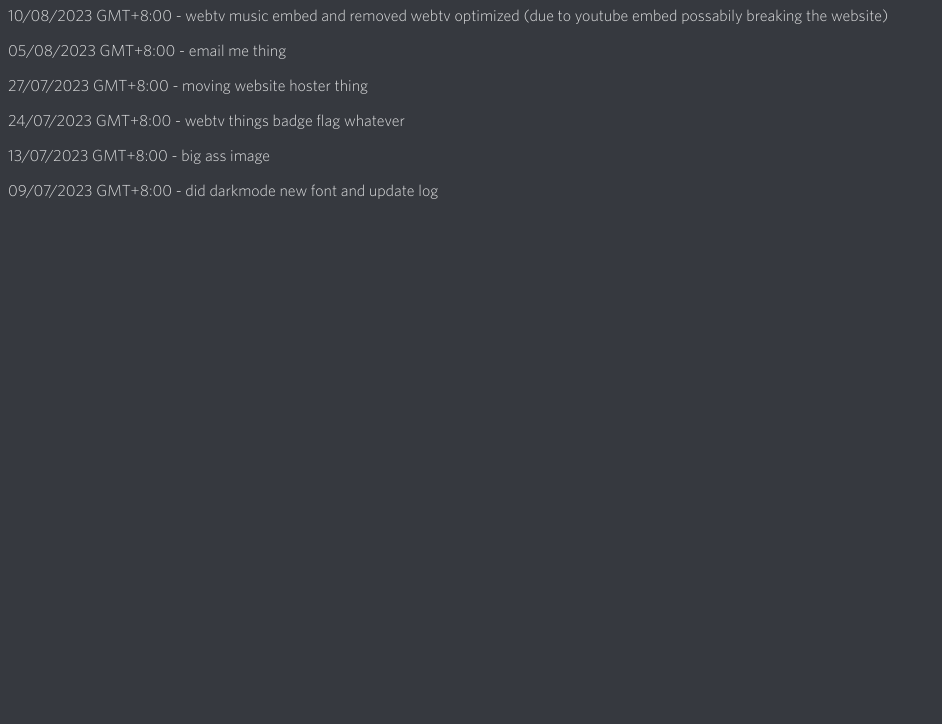
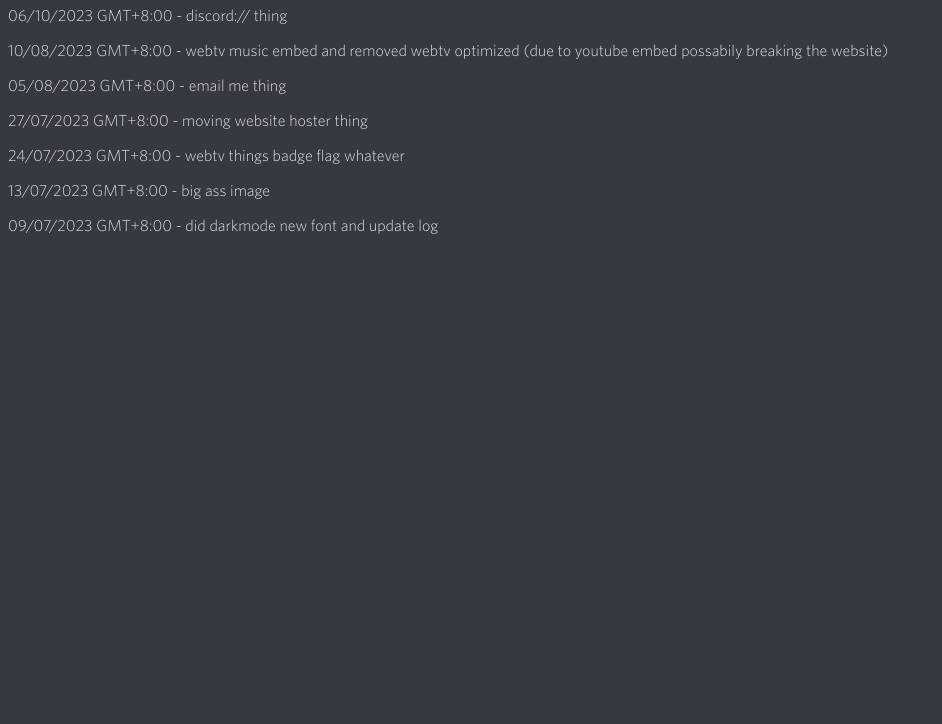
Before and after one commit to cookies5219/cookies5219.github.io, a plain HTML site: page log.html in a window 1280 px wide. Shown: the part 76-800 px from the top of the page, without its empty margins (0-942 px from the left). Drawn offline with Linux system fonts and the light colour scheme.

Commit message:
Update log.html

```diff
--- a/log.html
+++ b/log.html
@@ -8,6 +8,8 @@
   </head>
   <body>
 <h1> update log </h1>
+
+    <p>06/10/2023 GMT+8:00 - discord:// thing </p>
 
     <p>10/08/2023 GMT+8:00 - webtv music embed and removed webtv optimized (due to youtube embed possabily breaking the website) </p>
 
```
